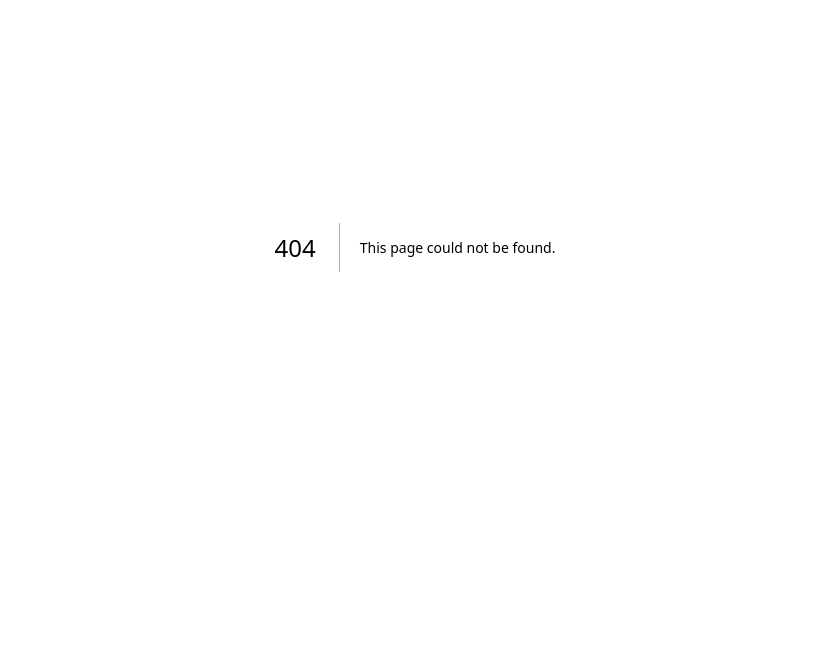
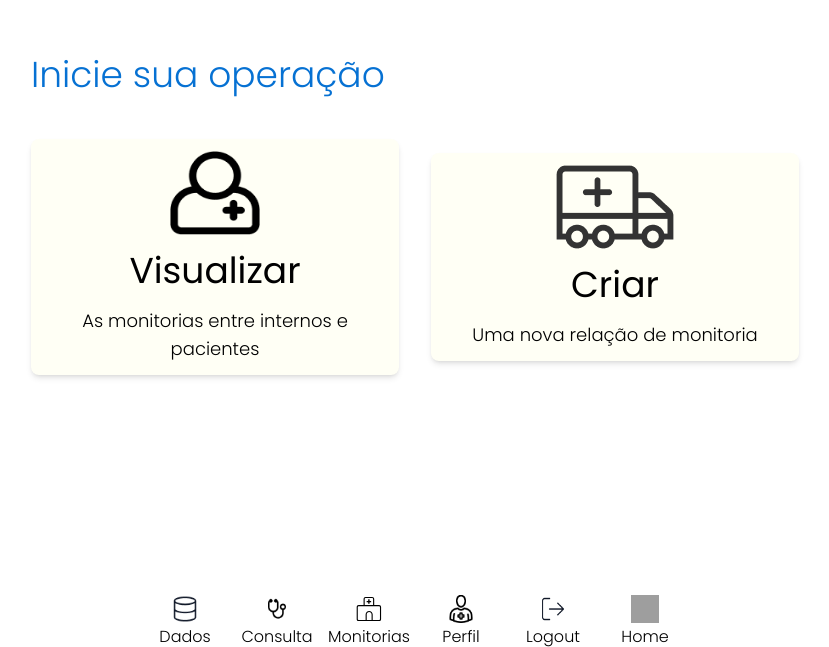
Before and after one commit to dan-albuquerque/Projeto-Banco-de-dados, a Next.js app in the folder client/: page /monitoria in a window 1280 px wide. Before the commit this address had no page. Shown: the part 153-800 px from the top of the page, without its empty margins (225-1054 px from the left). Built offline with nearby package versions, Linux system fonts and the light colour scheme; grey boxes are pictures that could not be loaded.

Commit message:
feat: delete monitoramentos e visualizar relacoes em monitoria.js

```diff
--- a/client/src/components/DownerNav.js
+++ b/client/src/components/DownerNav.js
@@ -34,8 +34,8 @@ export default function DownerNav({ doctors }) {
           </button>
         </div>
         <div className="flex flex-col items-center justify-center">
-        <img onClick={() => router.push('/monitora')}    src="/img/basichospital.svg" className="w-7 h-7 transition-transform duration-200 hover:scale-125 cursor-pointer                " alt="monitora icon" />
-          <button onClick={() => router.push('/monitora')} className="w-7 h-7 flex items-center justify-center">
+        <img onClick={() => router.push('/monitoria')}    src="/img/basichospital.svg" className="w-7 h-7 transition-transform duration-200 hover:scale-125 cursor-pointer                " alt="monitora icon" />
+          <button onClick={() => router.push('/monitoria')} className="w-7 h-7 flex items-center justify-center">
             <p className='text-l text-black font-light cursor-pointer transition-transform duration-200 hover:scale-125'>Monitorias</p>
           </button>
         </div>
--- /dev/null
+++ b/client/src/components/MonitoriasTableView.js
@@ -0,0 +1,79 @@
+import React from 'react';
+import { useRouter } from 'next/navigation';
+import {
+  AlertDialog,
+  AlertDialogAction,
+  AlertDialogCancel,
+  AlertDialogContent,
+  AlertDialogDescription,
+  AlertDialogFooter,
+  AlertDialogHeader,
+  AlertDialogTitle,
+  AlertDialogTrigger,
+} from "@/components/ui/alert-dialog"
+
+export default function MonitoriasTableView({ monitoria }) {
+  const router = useRouter();
+
+  // Verifica se monitoria é um array
+  if (!Array.isArray(monitoria)) {
+    console.log('Monitoria is not an array:', monitoria);
+    return <div>No data available</div>;
+  }
+
+  const handleDelete = async (cpfPaciente, cpfInterno) => {
+    try {
+      const response = await fetch(`http://localhost:8080/monitora/${cpfInterno}/${cpfPaciente}`, {
+        method: 'DELETE',
+      });
+
+      if (response.ok) {
+        router.reload();
+      } else {
+        console.error('Failed to delete monitoria:', response);
+      }
+    } catch (error) {
+      console.error('Failed to delete monitoria:', error);
+    }
+    window.location.reload();
+  }
+
+  return (
+    <div className="container mx-auto mt-8 flex items-center justify-center">
+      <table className="table-auto border-collapse border border-gray-300">
+        <thead>
+          <tr>
+            <th className="border-b-2 border-gray-300 border-r px-5 py-2 text-sm text-left">Nome do paciente</th>
+            <th className="border-b-2 border-gray-300 border-r px-5 py-2 text-sm text-left">Nome do interno</th>
+            <th className="border-b-2 border-gray-300 px-5 py-2 text-left text-sm">Ações</th>
+          </tr>
+        </thead>
+        <tbody>
+          {monitoria.map((relacao, index) => (
+            <tr key={index}>
+              <td className="border-b border-gray-300 border-r px-5 py-2 text-sm text-left">{relacao.nomePaciente}</td>
+              <td className="border-b border-gray-300 border-r px-5 py-2 text-sm text-left">{relacao.nomeInterno}</td>
+              <td className="flex gap-2 items-start justify-start border-b border-gray-300 border-r px-5 py-2 ">
+                <AlertDialog>
+                  <AlertDialogTrigger ><img src="/img/Delete.png" className="w-6 h-6 mt-1 transition-transform duration-200 hover:scale-110" alt="perfil icon" /></AlertDialogTrigger>
+                  <AlertDialogContent>
+                    <AlertDialogHeader>
+                      <AlertDialogTitle>Você tem certeza absoluta?</AlertDialogTitle>
+                      <AlertDialogDescription>
+                        Você está prestes a remover uma relação desta tabela.
+                      </AlertDialogDescription>
+                    </AlertDialogHeader>
+                    <AlertDialogFooter>
+                      <AlertDialogCancel>Cancelar</AlertDialogCancel>
+                      <AlertDialogAction onClick={() => handleDelete(relacao.fk_paciente_cpf, relacao.fk_interno_cpf)}>Continuar</AlertDialogAction>
+                    </AlertDialogFooter>
+                  </AlertDialogContent>
+                </AlertDialog>
+              </td>
+            </tr>
+          ))}
+        </tbody>
+      </table>
+    </div>
+  );
+}
--- /dev/null
+++ b/client/src/pages/monitoria.js
@@ -0,0 +1,36 @@
+import React from 'react';
+import '../app/globals.css';
+import { useRouter } from 'next/navigation';
+import DownerNav from '@/components/DownerNav';
+import {CentralizedLayout} from '../app/layout';
+
+export default function ConsultaPage() {
+  const router = useRouter();
+
+  return (
+    <CentralizedLayout className = "mb-16">
+
+        <div className="flex items-center w-3/5 gap-5 justify-center mb-16 flex-col">
+        <div className='w-full flex justify-between items-center mb-6'>
+        <h1 className='text-4xl font-light text-normalBlue'>Inicie sua operação</h1>
+
+      </div>
+          <div className='w-full flex flex-row justify-between items-center gap-8'>
+            <button onClick={() => router.push('/viewmonitorias')}
+              className="flex flex-col gap-4 text-center items-center py-3 px-3 text-xl w-3/4 bg-customGrey text-black rounded-lg shadow-md transition-transform duration-200 hover:scale-105">
+              <img src="/img/Consulta.png" alt="medico icon" style = {{width: '90px', height:'84px'}}/>
+              <p className='text-4xl'>Visualizar</p>
+              <p className='text-lg font-light'>As monitorias entre internos e pacientes</p>
+            </button>
+            <button onClick={() => router.push('/monitora')}
+              className="flex flex-col gap-4 text-center items-center py-3 px-3 text-xl w-3/4 bg-customGrey text-black rounded-lg shadow-md transition-transform duration-200 hover:scale-105">
+              <img src="/img/Urgencia.png" alt="medico icon" />
+              <p className='text-4xl'>Criar</p>
+              <p className='text-lg font-light'>Uma nova relação de monitoria</p>
+            </button>
+          </div>
+        </div>
+      <DownerNav></DownerNav>
+    </CentralizedLayout>
+  );
+}
--- /dev/null
+++ b/client/src/pages/viewmonitorias.js
@@ -0,0 +1,56 @@
+import React from 'react';
+import DownerNav from '@/components/DownerNav';
+import MonitoriasTableView from '@/components/MonitoriasTableView';
+
+export async function getServerSideProps() {
+  const urls = {
+    monitorias: 'http://localhost:8080/monitora',
+  };
+
+  try {
+    const monitoriasRes = await fetch(urls.monitorias);
+    const monitorias = await monitoriasRes.json();
+
+    const monitoriasWithNames = await Promise.all(monitorias.map(async (monitoria) => {
+      const responsePaciente = await fetch(`http://localhost:8080/pacient/${monitoria.fk_paciente_cpf}`);
+      const paciente = await responsePaciente.json();
+
+      const responseInterno = await fetch(`http://localhost:8080/intern/${monitoria.fk_interno_cpf}`);
+      const interno = await responseInterno.json();
+
+      return { ...monitoria, nomePaciente: paciente.nome, nomeInterno: interno.nome };
+    }));
+
+    return {
+      props: {
+        monitorias: monitoriasWithNames,
+      },
+    };
+  } catch (error) {
+    console.error("Failed to fetch data:", error);
+    return { notFound: true };
+  }
+}
+
+export default function ViewMonitorias({ monitorias }) {
+  const renderTable = () => {
+    // Certifica-se de que monitorias é um array antes de passar para MonitoriasTableView
+    if (!Array.isArray(monitorias)) {
+      console.log('Monitorias is not an array:', monitorias);
+      return <div>No data available</div>;
+    }
+
+    return (
+      <MonitoriasTableView monitoria={monitorias} />
+    );
+  };
+
+  return (
+    <>
+      <div className="border border-gray-300 mt-4 rounded-lg bg-customGrey mx-auto shadow-md hover:shadow-lg focus:shadow-xl w-11/12 overflow-auto" style={{ height: '70vh' }}>
+        {renderTable()}
+      </div>
+      <DownerNav />
+    </>
+  );
+}
```
